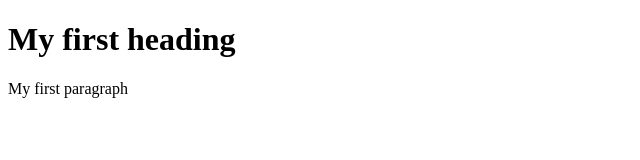
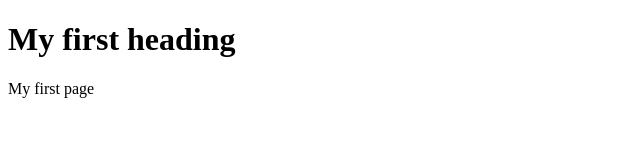
Before and after one commit to Ashu0226/dockerfile, a plain HTML site: page index.html in a window 1280 px wide. Shown: the full height of the page, 0-640 px from the left. Drawn offline with Linux system fonts and the light colour scheme.

Commit message:
Update index.html

```diff
--- a/index.html
+++ b/index.html
@@ -2,6 +2,6 @@
 <html>
 <body>
 <h1>My first heading</h1>
-<p>My first paragraph</p>
+<p>My first page</p>
 </body>
 </html>
```
